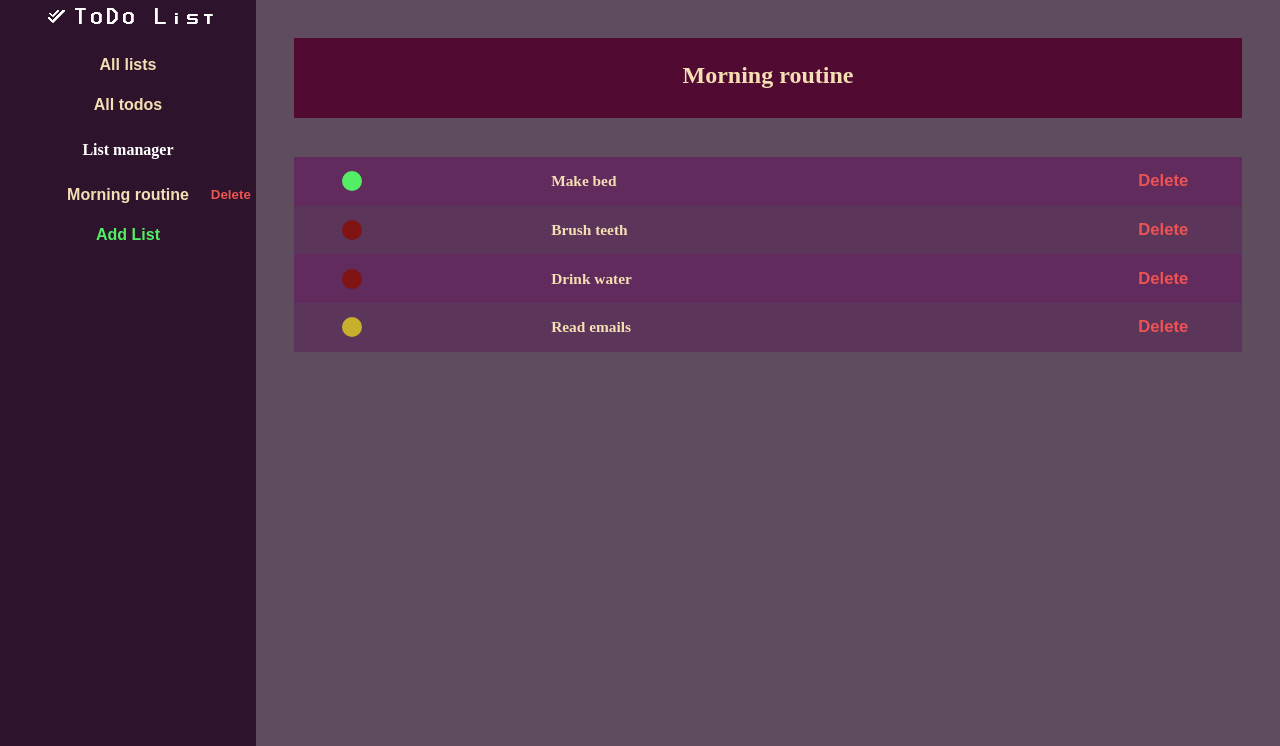
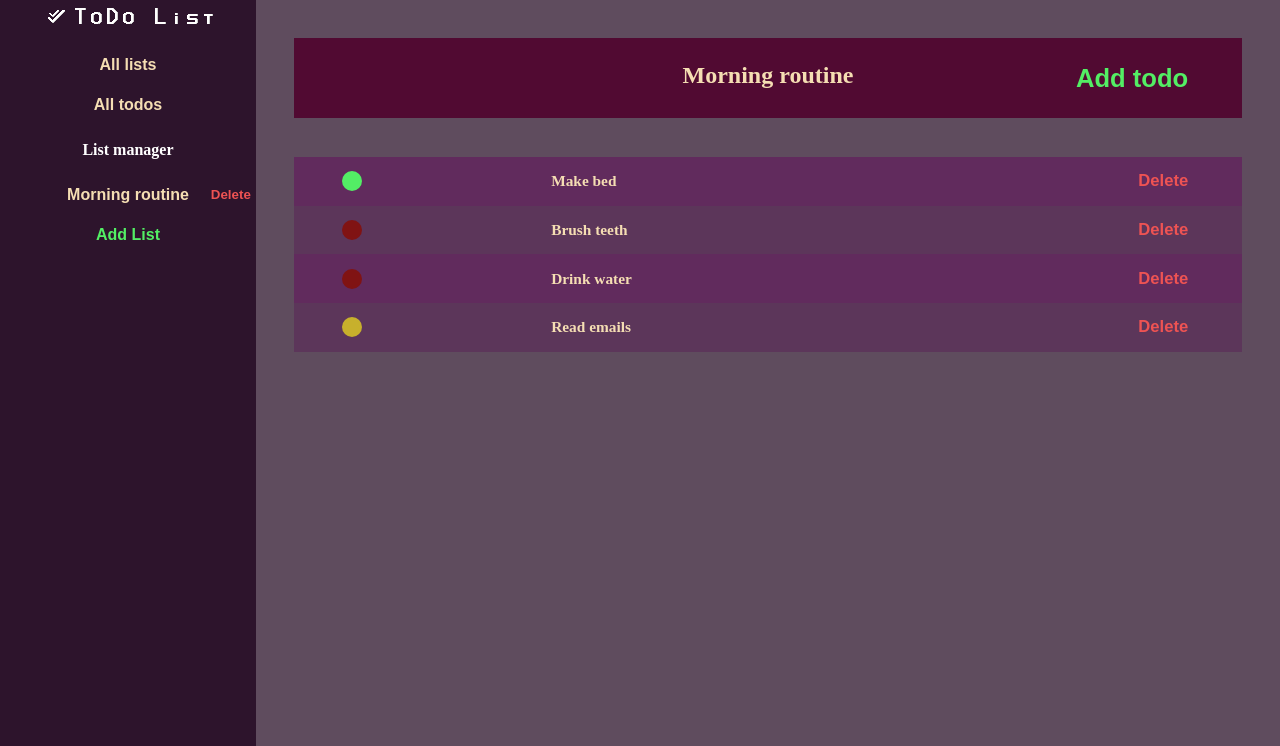
Before and after one commit to DeeAyDan/todo-list-TOP, a website built with webpack: page dist/index.html in a window 1280 px wide. Shown: the top 746 px of the page. Built offline with Linux system fonts and the light colour scheme.

Commit message:
UI finished

```diff
--- a/src/styles/style.css
+++ b/src/styles/style.css
@@ -92,6 +92,7 @@
     font-size: 150%;
     font-weight: bold;
     color: wheat;
+    position: relative;
 }
 
 #display-content{
@@ -146,6 +147,7 @@
     align-content: center;
     right: 5%;
     align-self: center;
+    height: 100%;
 }
 .delete-todo:hover{
     background: #510a0a;
@@ -165,3 +167,19 @@
 .even{
     background: #5c365a;
 }
+#add-todo-button{
+    position: absolute;
+    right: 5%;
+    display: grid;
+    align-self: center;
+    color: #53ee64;
+    background: none;
+    border: none;
+    font-weight: bold;
+    font-size: 2vw;
+    justify-content: center;
+    align-content: center;
+}
+#add-todo-button:hover{
+    background: #53ee655d;
+}
```
Also changed, not shown: dist/index.html, dist/main.js.
